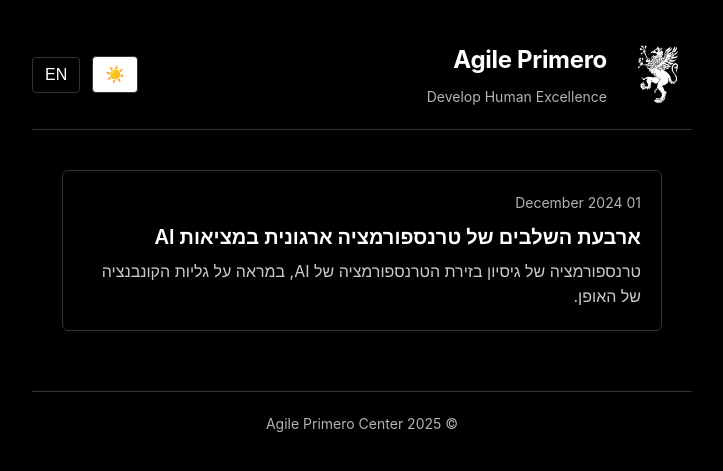
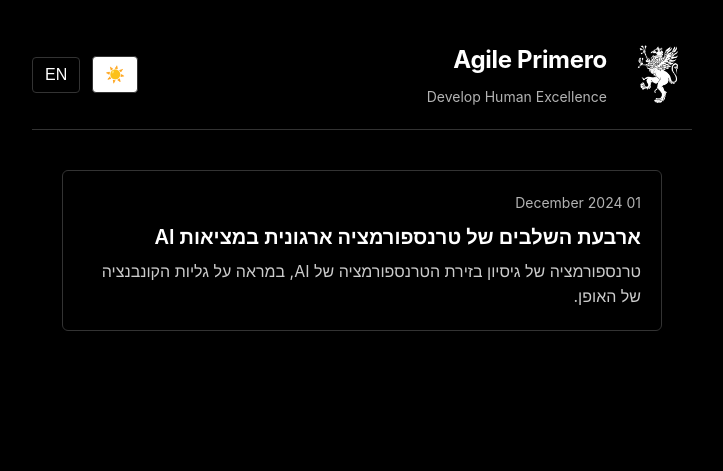
Before and after one commit to avi-the-coach/retro-on-agileprimero, a Jekyll site: the page built from index.html, in a window 1280 px wide. Shown: the top 471 px of the page, without its empty margins (436-1159 px from the left). Built offline with Jekyll 4.4.1, drawn with Linux system fonts in a browser that asks for light colours.

Commit message:
Remove footer content as requested

```diff
--- a/_includes/footer.html
+++ b/_includes/footer.html
@@ -1,5 +1 @@
-    <footer class="terminal-footer">
-        <div class="footer-content">
-            <p>&copy; 2025 Agile Primero Center</p>
-        </div>
-    </footer>
+<!-- Footer removed as requested -->
```
